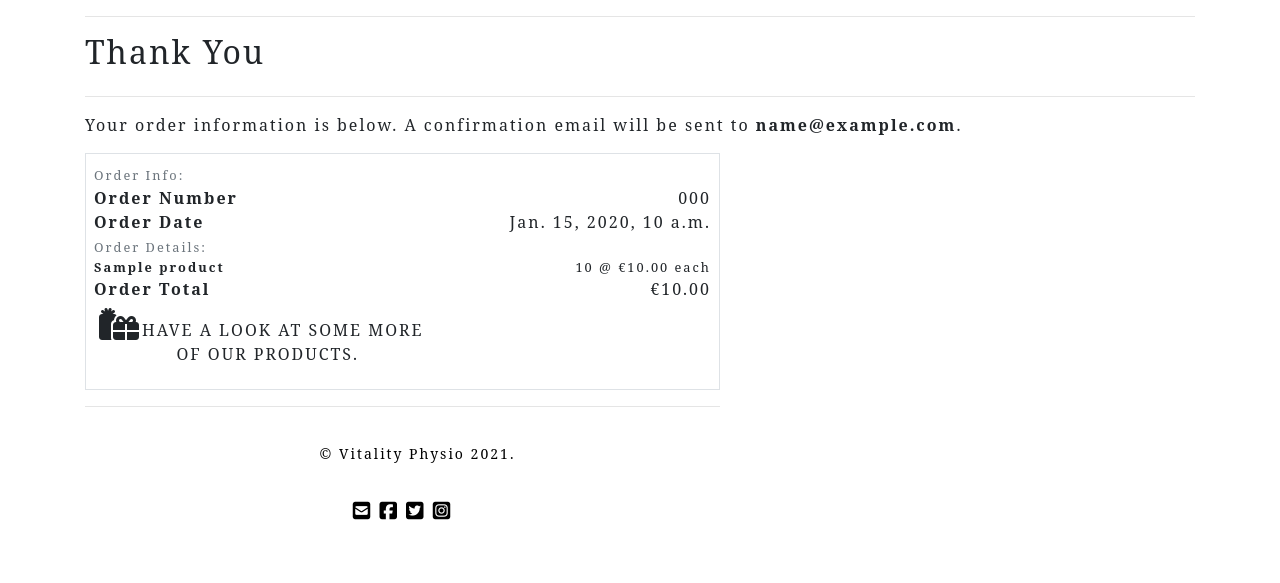
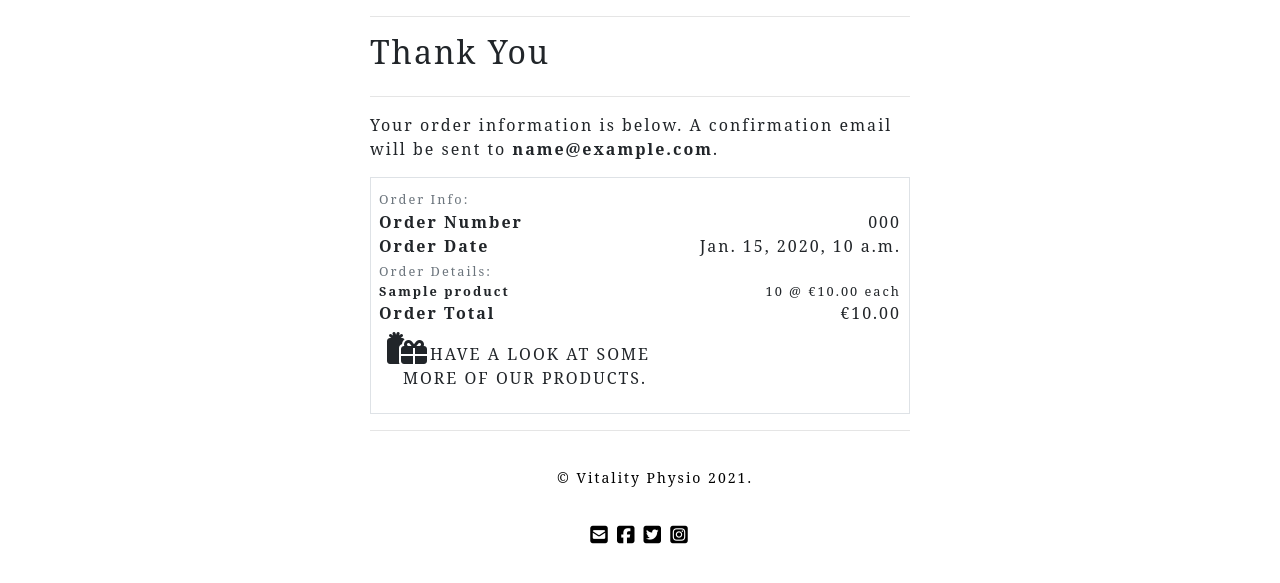
Before and after one commit to smeghen/vitality-physio, a Django app: page /checkout/checkout_success/000 in a window 1280 px wide. Shown: the part 182-765 px from the top of the page. Run offline with Django 3.2, Linux system fonts and the light colour scheme; tables that the repository leaves empty hold one stand-in row (values such as "Sample post"); some libraries are stand-ins or nearby versions.

Commit message:
Updated styling of checkout_success.html to match style of site

```diff
--- a/checkout/forms.py
+++ b/checkout/forms.py
@@ -19,12 +19,12 @@ class OrderForm(forms.ModelForm):
         placeholders = {
             'full_name': 'Full Name',
             'email': 'Email Address',
-            'phone_number': 'Phone Number',
-            'postcode': 'Postal Code',
-            'town_or_city': 'Town or City',
             'street_address1': 'Street Address 1',
             'street_address2': 'Street Address 2',
+            'town_or_city': 'Town or City',
             'county': 'County',
+            'postcode': 'Postal Code',
+            'phone_number': 'Phone Number',
         }
 
         self.fields['full_name'].widget.attrs['autofocus'] = True
--- a/checkout/templates/checkout/checkout_success.html
+++ b/checkout/templates/checkout/checkout_success.html
@@ -12,7 +12,7 @@
     <div class="overlay"></div>
     <div class="container">
         <div class="row">
-            <div class="col">
+            <div class="col-12 col-md-6 offset-md-3">
                 <hr>
                 <h2 class="logo-font mb-4">Thank You</h2>
                 <hr>
@@ -21,7 +21,7 @@
         </div>
 
         <div class="row">
-            <div class="col-12 col-lg-7">
+            <div class="col-12 col-md-6 offset-md-3 ">
                 <div class="order-confirmation-wrapper p-2 border">
                     <div class="row">
                         <div class="col">
```
